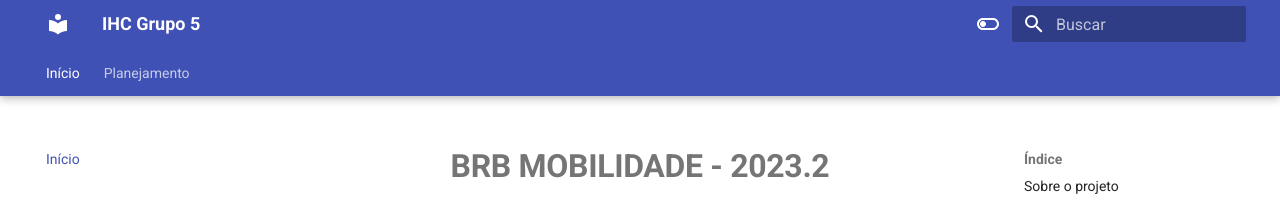
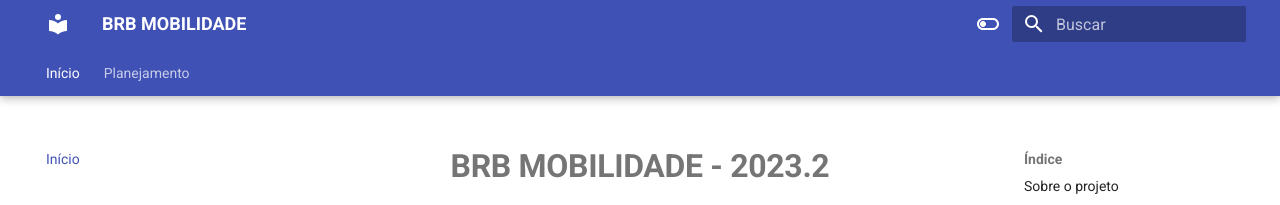
Before and after one commit to Interacao-Humano-Computador/2023.2--BRB-Mobilidade, an MkDocs documentation site: the page built from docs/index.md, in a window 1280 px wide. Shown: the top 205 px of the page. Built offline with MkDocs 1.6.1 and Material for MkDocs 9.7.7, drawn with Linux system fonts in a browser that asks for light colours.

Commit message:
name of docs

```diff
--- a/mkdocs.yml
+++ b/mkdocs.yml
@@ -1,4 +1,4 @@
-site_name: IHC Grupo 5
+site_name: BRB MOBILIDADE
 
 
 theme:
```
